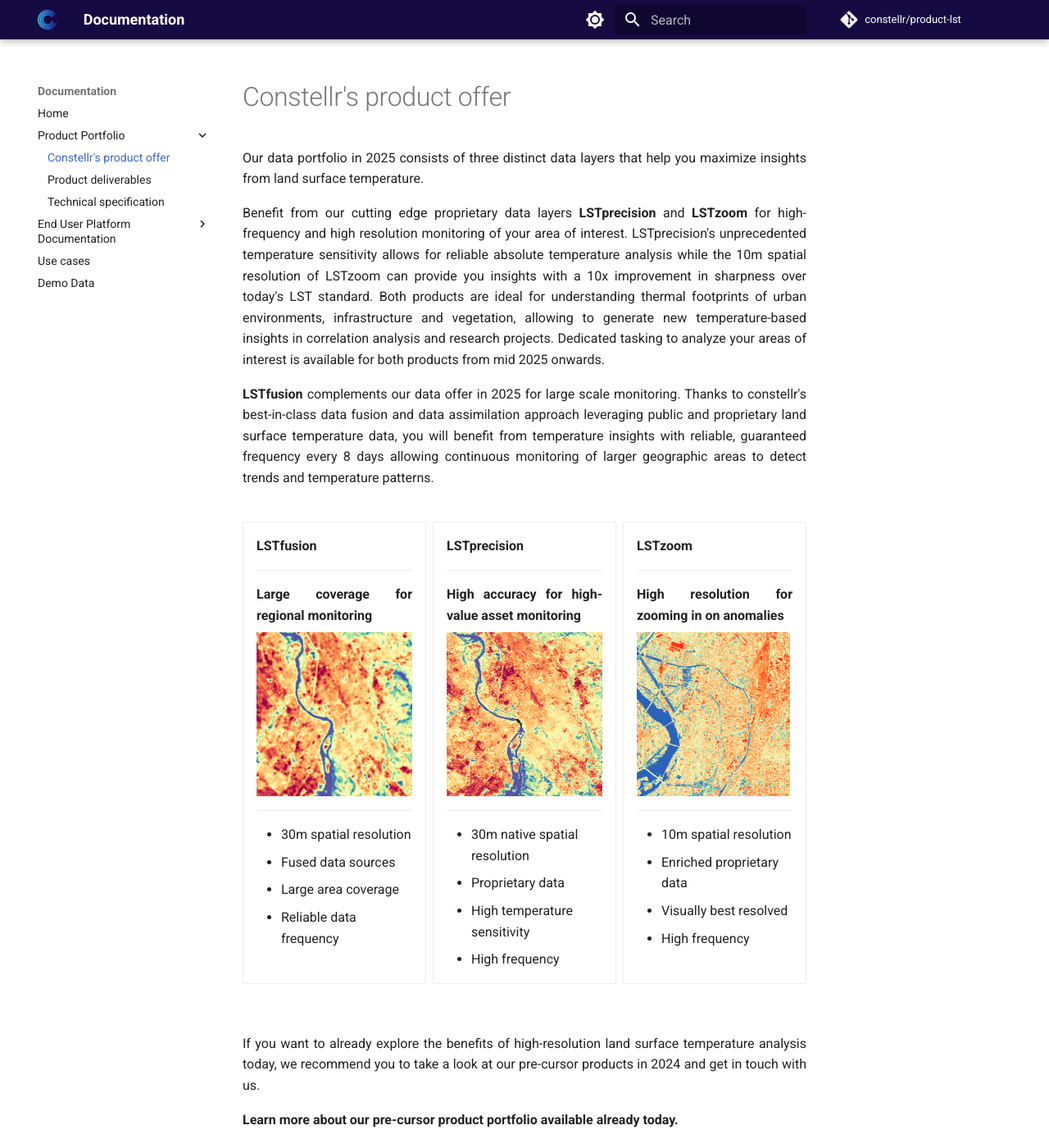
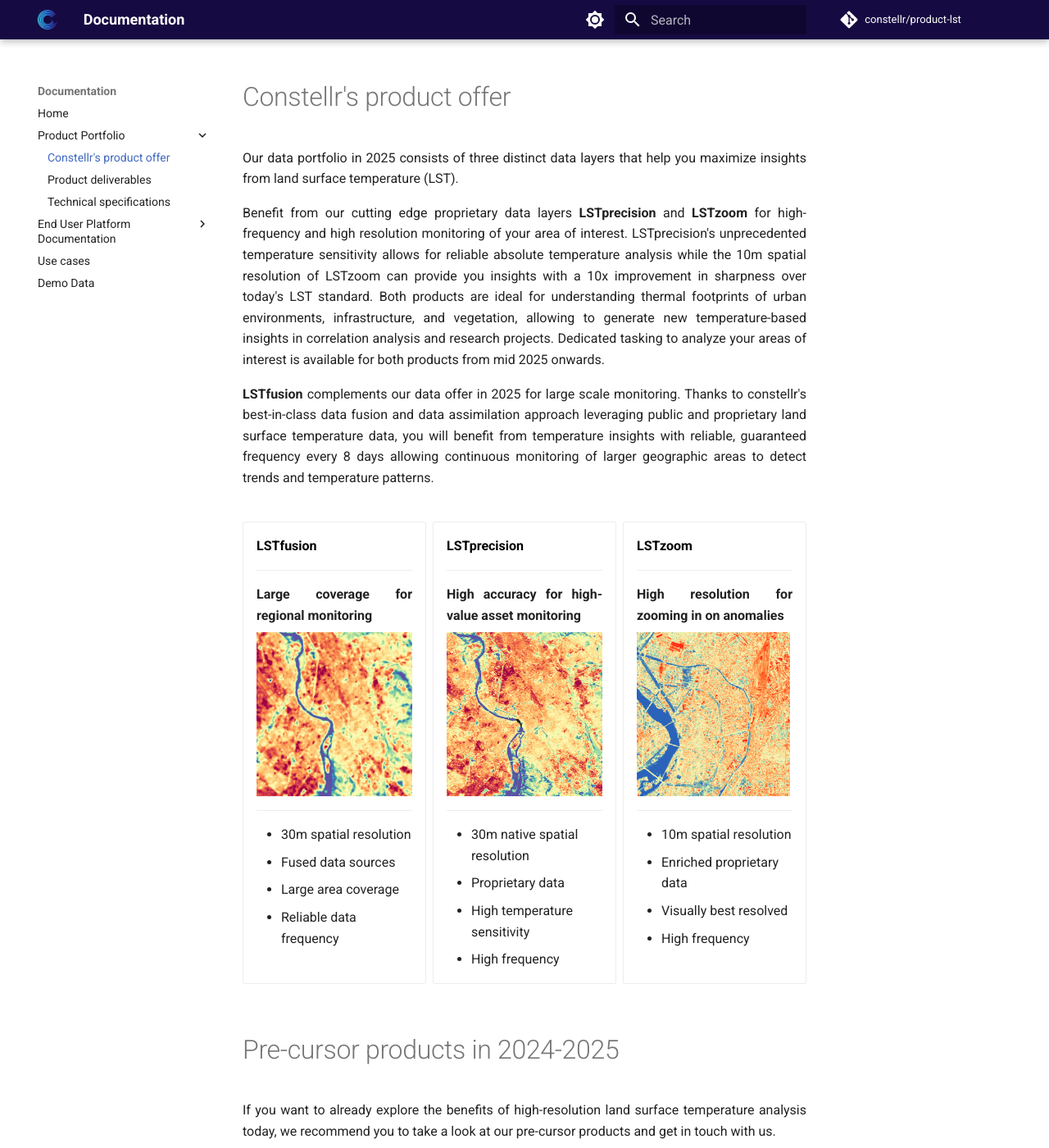
Before and after one commit to constellr/product-lst, an MkDocs documentation site: the page built from docs/Constellr-product-offer.md, in a window 1280 px wide and 1400 px high. Shown: the whole window at 82% size. Built offline with MkDocs 1.6.1 and Material for MkDocs 9.7.7, drawn with Linux system fonts in a browser that asks for light colours; comment, search, counter and statistics services are not loaded; the version menu is left out; some of the changed text lies outside the part shown.

Commit message:
Update product documentation for LST services and refine navigation

```diff
--- a/docs/Constellr-product-offer.md
+++ b/docs/Constellr-product-offer.md
@@ -1,15 +1,15 @@
 # Constellr's product offer
 
-Our data portfolio in 2025 consists of three distinct data layers that help you maximize insights from land surface temperature.
+Our data portfolio in 2025 consists of three distinct data layers that help you maximize insights from land surface temperature (LST).
 
-Benefit from our cutting edge proprietary data layers **LSTprecision** and **LSTzoom** for high-frequency and high resolution monitoring of your area of interest. LSTprecision's unprecedented temperature sensitivity allows for reliable absolute temperature analysis while the 10m spatial resolution of LSTzoom can provide you insights with a 10x improvement in sharpness over today's LST standard. Both products are ideal for understanding thermal footprints of urban environments, infrastructure and vegetation, allowing to generate new temperature-based insights in correlation analysis and research projects. Dedicated tasking to analyze your areas of interest is available for both products from mid 2025 onwards.
+Benefit from our cutting edge proprietary data layers **LSTprecision** and **LSTzoom** for high-frequency and high resolution monitoring of your area of interest. LSTprecision's unprecedented temperature sensitivity allows for reliable absolute temperature analysis while the 10m spatial resolution of LSTzoom can provide you insights with a 10x improvement in sharpness over today's LST standard. Both products are ideal for understanding thermal footprints of urban environments, infrastructure, and vegetation, allowing to generate new temperature-based insights in correlation analysis and research projects. Dedicated tasking to analyze your areas of interest is available for both products from mid 2025 onwards.
 
 **LSTfusion** complements our data offer in 2025 for large scale monitoring. Thanks to constellr's best-in-class data fusion and data assimilation approach leveraging public and proprietary land surface temperature data, you will benefit from temperature insights with reliable, guaranteed frequency every 8 days allowing continuous monitoring of larger geographic areas to detect trends and temperature patterns.
 
 
 <div class="grid cards" markdown>
 
--   __LSTfusion__
+-   <a href="https://constellr.github.io/product-lst/Technical-specification/" style="color: black;">**LSTfusion**</a>
 
     ---
 
@@ -25,7 +25,7 @@
     * Reliable data frequency
 
 
--   __LSTprecision__
+-   <a href="https://constellr.github.io/product-lst/Technical-specification/" style="color: black;">**LSTprecision**</a>
 
     ---
 
@@ -40,7 +40,7 @@
     * High temperature sensitivity
     * High frequency
 
--    __LSTzoom__
+-    <a href="https://constellr.github.io/product-lst/Technical-specification/" style="color: black;">**LSTzoom**</a>
 
     ---
 
@@ -58,12 +58,10 @@
 
 </div>
 
-If you want to already  explore the benefits of high-resolution land surface temperature analysis today, we recommend you to take a look at our pre-cursor products in 2024 and get in touch with us.
 
-**Learn more about our pre-cursor product portfolio available already today.**
+# Pre-cursor products in 2024-2025
 
-# Pre-cursor products in 2024
-
+If you want to already  explore the benefits of high-resolution land surface temperature analysis today, we recommend you to take a look at our pre-cursor products and get in touch with us.
 
 
 <div class="grid cards" markdown>
@@ -72,7 +70,7 @@
 
     **Large coverage for regional monitoring**
 
-    ![LST 30](images/portfolio/toulouse-lst30.png){: style="height: 200px; width: 200px; object-fit: cover;"}
+    ![LST30](images/portfolio/toulouse-lst30.png){: style="height: 200px; width: 200px; object-fit: cover;"}
 
     ---
 
@@ -81,19 +79,7 @@
     * Algorithm enhanced public data
     * Large area coverage
 
-    [:octicons-arrow-right-24: Available today](lst.md)
-
--   __LST15__
-
-    **High resolution for zooming in on anomalies**
-
-    ![LST15](images/portfolio/toulouse-capture.PNG){: style="height: 200px; width: 200px; object-fit: cover;"}
-
-    ---
-
-    * 15m spatial resolution
-    * Sharpened data
-    * Visually best resolved
+    [:octicons-arrow-right-24: Available today](lst30.md)
 
 
 
--- a/mkdocs.yml
+++ b/mkdocs.yml
@@ -12,7 +12,7 @@
   - Product Portfolio:
     - Constellr's product offer: Constellr-product-offer.md
     - Product deliverables: product-deliverables.md
-    - Technical specification: Technical-specification.md
+    - Technical specifications: Technical-specification.md
   - End User Platform Documentation:
     - UI documentation: UI-documentation.md
     - API documentation: API-documentation.md
```
Also changed, not shown: docs/et.md (+1 -1 lines), docs/lst30.md (renamed from docs/lst.md, +15 -6 lines), docs/portfolio.md (+1 -1 lines).
